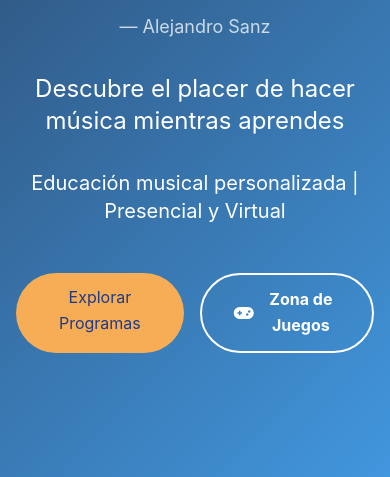
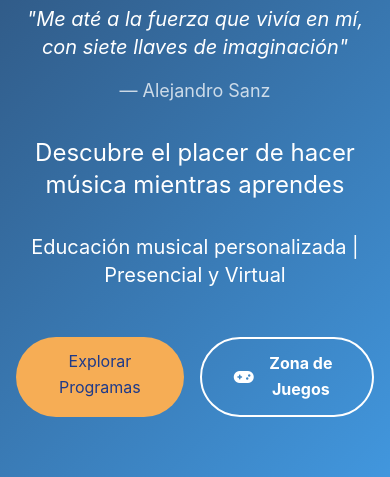
Before and after one commit to Juandmj82/sevenkeyschool, a plain HTML site: page index.html in a window 390 px wide. Shown: the part 367-844 px from the top of the page. Drawn offline with nearby package versions, Linux system fonts and the light colour scheme.

Commit message:
fix(ui): push Hero content down on mobile views to prevent navbar overlap

```diff
--- a/index.html
+++ b/index.html
@@ -342,7 +342,7 @@
         <div class="absolute inset-0 z-0">
             <div class="absolute inset-0 bg-gradient-overlay"></div>
         </div>
-        <div class="container mx-auto px-6 text-center relative z-10">
+        <div class="container mx-auto px-6 text-center relative z-10 pt-32 md:pt-0">
             <!-- Game zone alert badge -->
             <div class="mb-6 inline-block">
                 <a href="juegos/index.html" class="inline-flex items-center gap-2 bg-yellow-400 text-blue-900 px-4 py-1.5 rounded-full text-sm font-bold shadow-md hover:bg-white transition duration-300">
```
